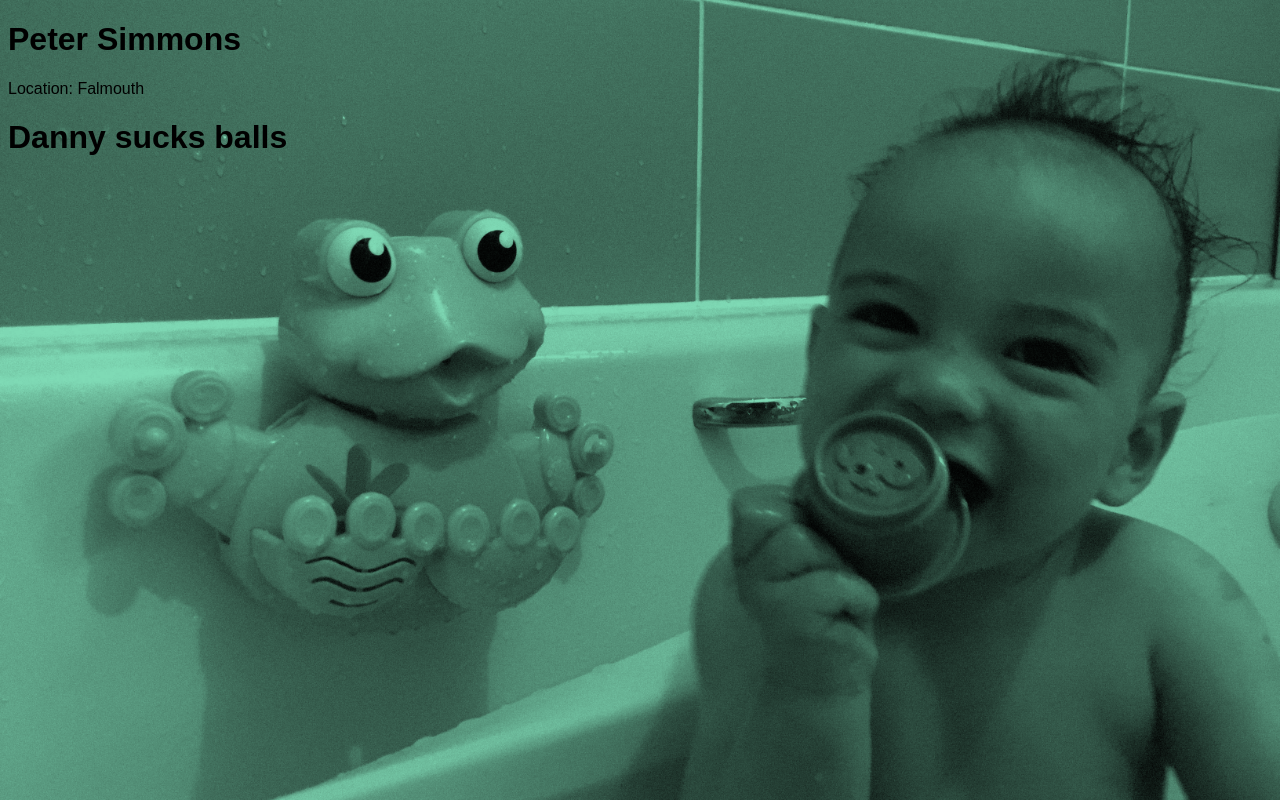
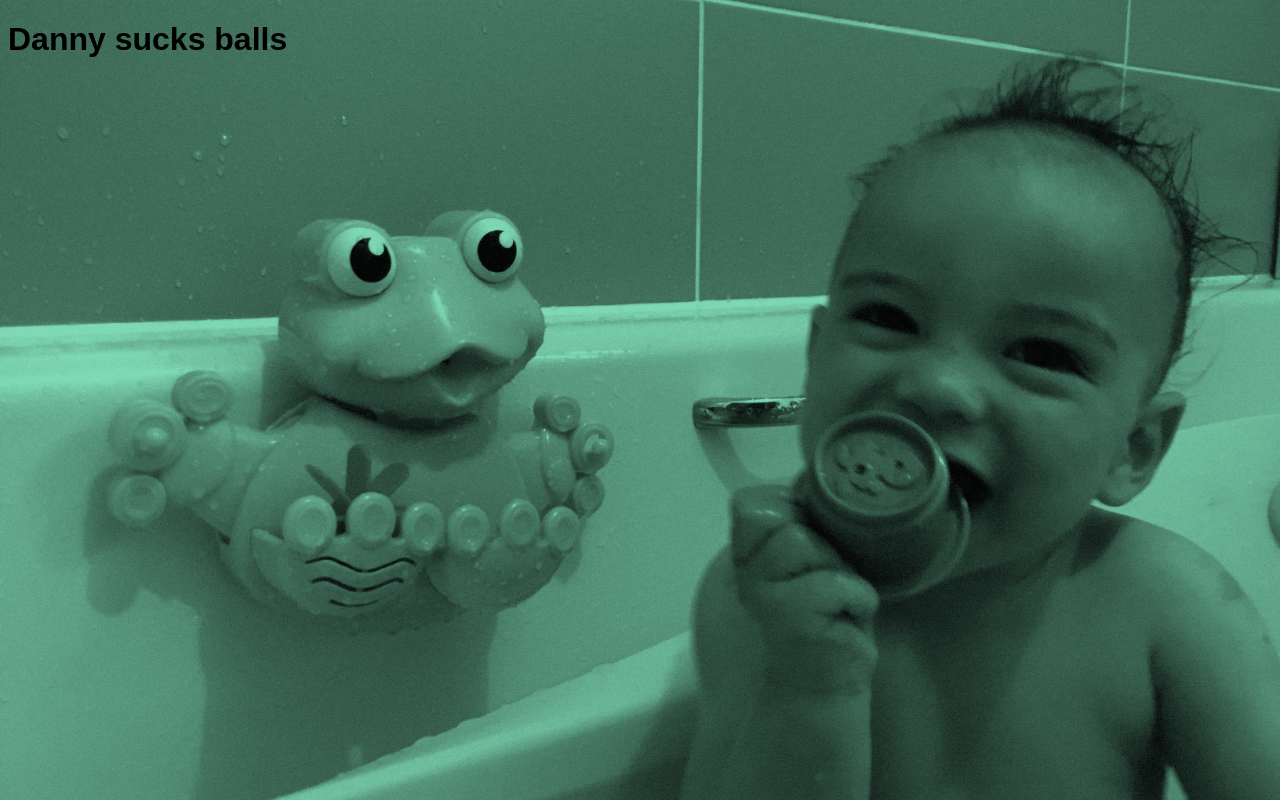
Before and after one commit to peterorpete/peterorpete.github.io, a plain HTML site: page index.html in a window 1280 px wide. Drawn offline with Linux system fonts and the light colour scheme.

Commit message:
Update index.html

```diff
--- a/index.html
+++ b/index.html
@@ -8,13 +8,7 @@
 </head>
 <body>
 <div>
-  <header>
 
-    <h1>Peter Simmons</h1>
-    <p>Location: Falmouth</p>
-  </header>
-  <main>
-  </main>
   <footer>
     <H1>Danny sucks balls</h1>
   </footer>
```
